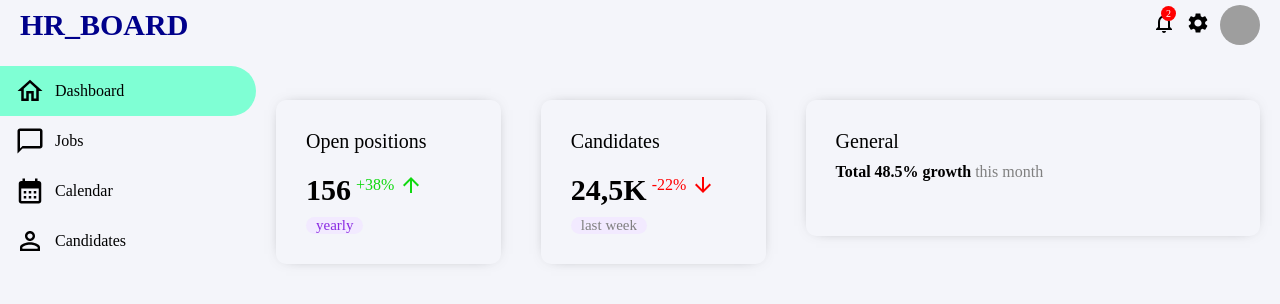
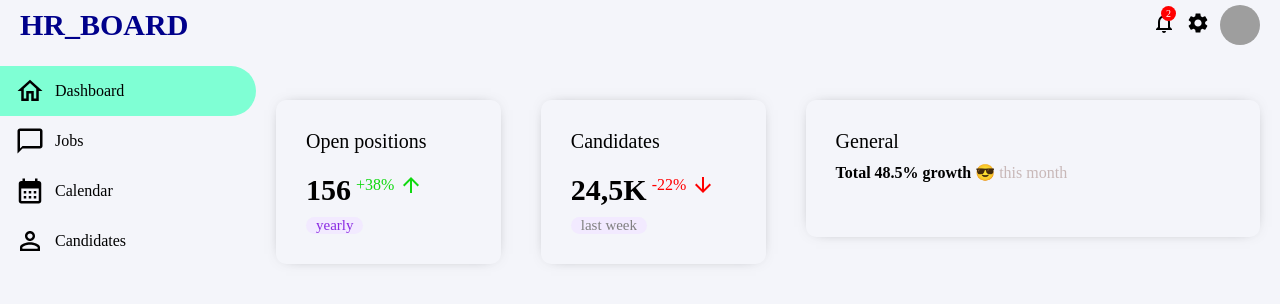
Before and after one commit to Jelon1211/react-type, a React (Create React App) app: page / in a window 1280 px wide. Shown: the top 304 px of the page. Built offline with nearby package versions, Linux system fonts and the light colour scheme; grey boxes are pictures that could not be loaded.

Commit message:
emoji added

```diff
--- a/src/components/featuredinfo/FeaturedInfo.tsx
+++ b/src/components/featuredinfo/FeaturedInfo.tsx
@@ -37,7 +37,7 @@ export default function FeaturedInfo() {
         <div className="featuredItem">
           <span className="featuredTitle">General</span>
           <div className="featuredInfoContainer">
-            <span className="featuredInfo">Total 48.5% growth</span>
+            <span className="featuredInfo">Total 48.5% growth 😎</span>
             <span className="featuredInfoMonth"> this month</span>
           </div>
           <div className="featuredPositionsContainer">
--- a/src/components/featuredinfo/featuredinfo.css
+++ b/src/components/featuredinfo/featuredinfo.css
@@ -42,7 +42,7 @@
   font-weight: 900;
 }
 .featuredInfoMonth {
-  color: gray;
+  color: rgb(200, 184, 184);
 }
 
 .bull {
```
